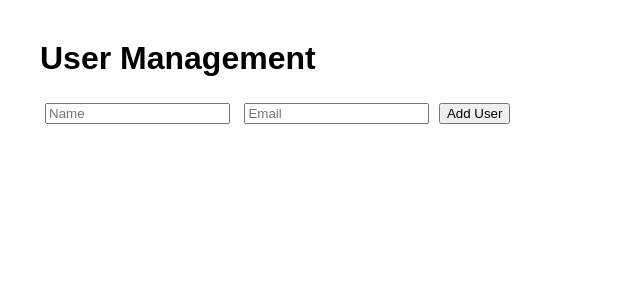
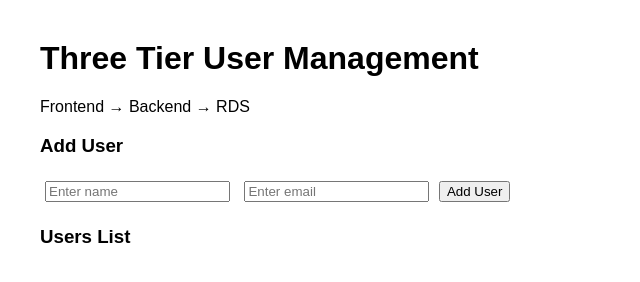
Before and after one commit to Ranjit-08/my-3tier-project, a plain HTML site: page frontend/index.html in a window 1280 px wide. Shown: the whole page, without its empty margins (0-640 px from the left). Drawn offline with Linux system fonts and the light colour scheme.

Commit message:
Update index.html

```diff
--- a/frontend/index.html
+++ b/frontend/index.html
@@ -1,15 +1,29 @@
 <!DOCTYPE html>
-<html>
+<html lang="en">
 <head>
-<title>Three Tier App</title>
-<link rel="stylesheet" href="style.css">
+  <meta charset="UTF-8" />
+  <title>Three Tier Application</title>
+  <link rel="stylesheet" href="style.css" />
 </head>
 <body>
-<h1>User Management</h1>
-<input id="name" placeholder="Name">
-<input id="email" placeholder="Email">
-<button onclick="addUser()">Add User</button>
-<ul id="users"></ul>
-<script src="script.js"></script>
+
+  <div class="container">
+    <h1>Three Tier User Management</h1>
+    <p class="subtitle">Frontend → Backend → RDS</p>
+
+    <div class="card">
+      <h3>Add User</h3>
+      <input id="name" placeholder="Enter name" />
+      <input id="email" placeholder="Enter email" />
+      <button onclick="addUser()">Add User</button>
+    </div>
+
+    <div class="card">
+      <h3>Users List</h3>
+      <ul id="users"></ul>
+    </div>
+  </div>
+
+  <script src="script.js"></script>
 </body>
 </html>
```
